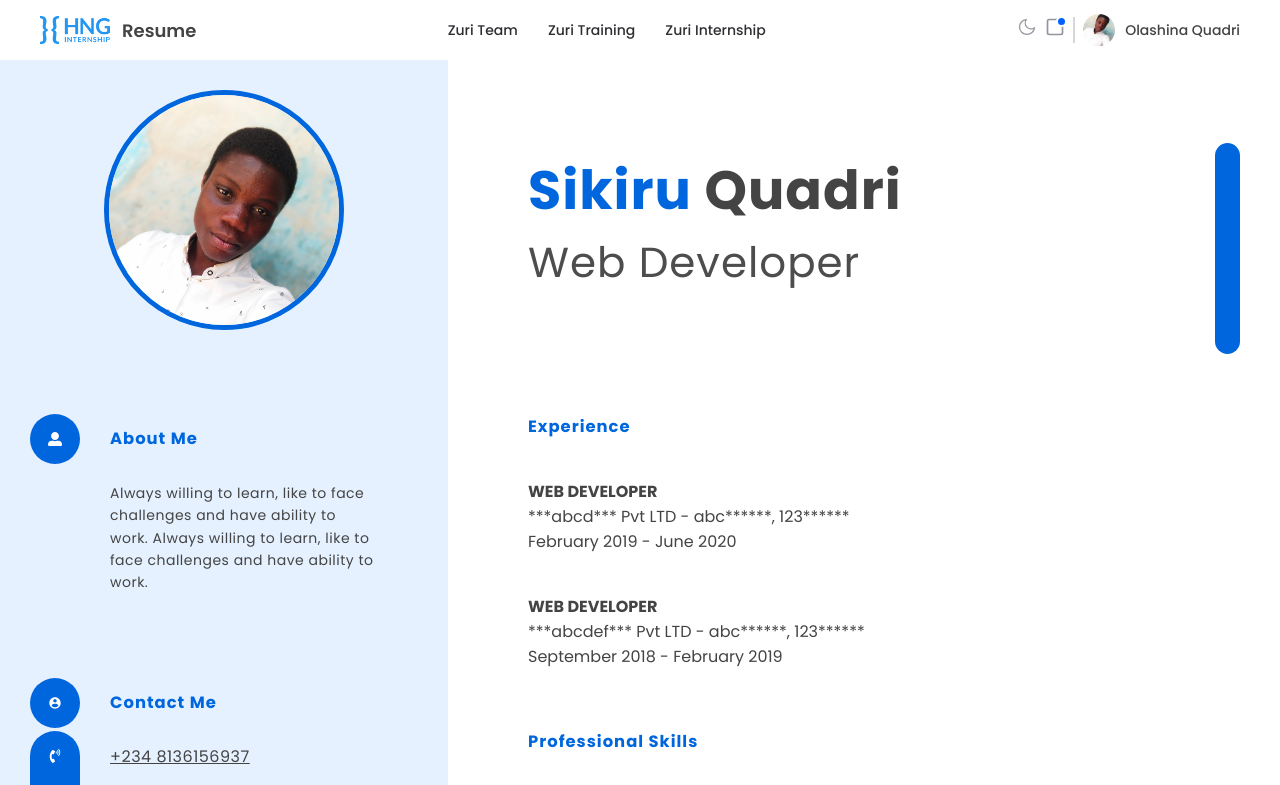
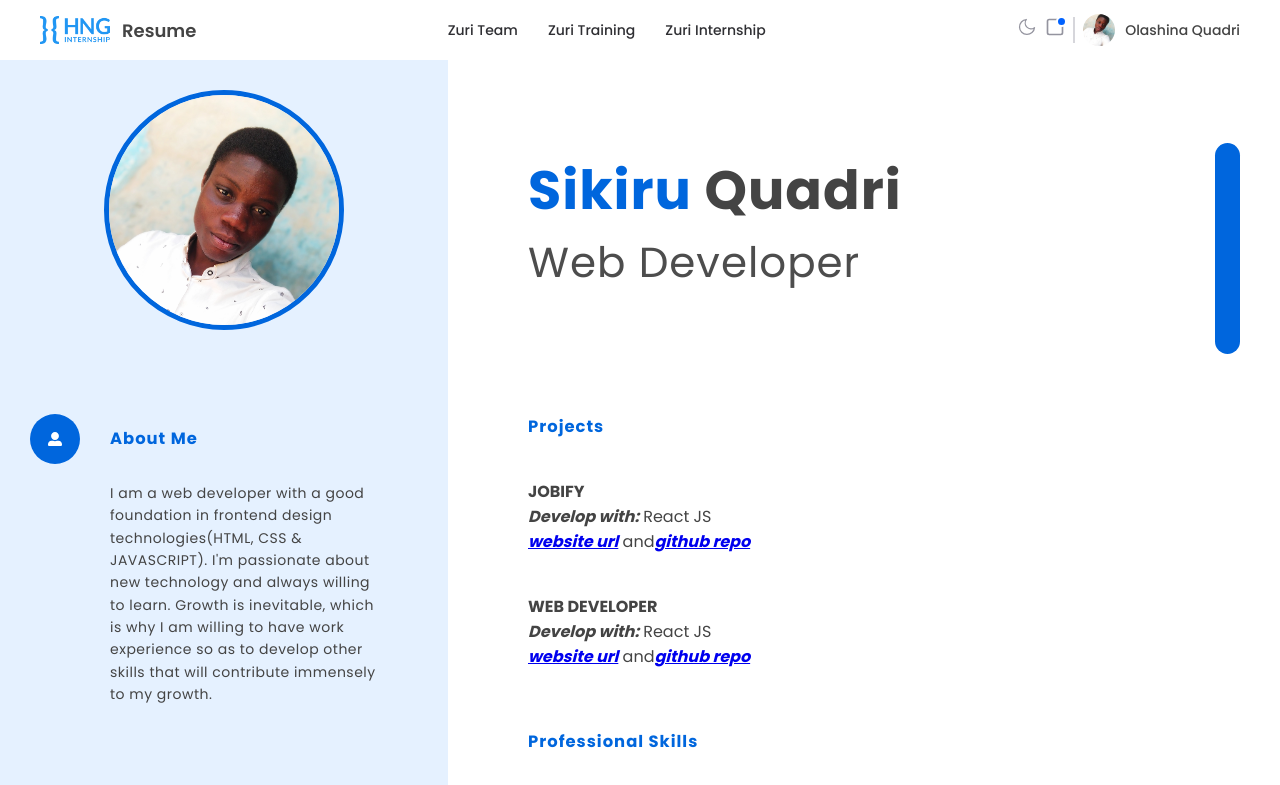
Before and after one commit to olashina201/resume, a React (Create React App) app: page / in a window 1280 px wide. Shown: the top 785 px of the page. Built offline with nearby package versions, Linux system fonts and the light colour scheme.

Commit message:
add about me text

```diff
--- a/src/container/AboutMe.js
+++ b/src/container/AboutMe.js
@@ -14,9 +14,11 @@ const AboutMe = () => {
       </div>
       <div class="contentArea">
         <p>
-          Always willing to learn, like to face challenges and have ability to
-          work. Always willing to learn, like to face challenges and have
-          ability to work.
+          I am a web developer with a good foundation in frontend design
+          technologies(HTML, CSS & JAVASCRIPT). I'm passionate about new
+          technology and always willing to learn. Growth is inevitable, which is
+          why I am willing to have work experience so as to develop other skills
+          that will contribute immensely to my growth.
         </p>
       </div>
     </div>
--- a/src/container/Experience.js
+++ b/src/container/Experience.js
@@ -3,18 +3,20 @@ import React from "react";
 const Experience = () => {
   return (
     <div class="areaBox experience">
-      <h3>Experience</h3>
+      <h3>Projects</h3>
 
       <div class="list">
-        <strong>Web Developer</strong>
-        <p>***abcd*** Pvt LTD - abc******, 123******</p>
-        <p>February 2019 - June 2020</p>
+        <strong>Jobify</strong>
+        <p><i><b>Develop with:</b></i> React JS</p>
+        <a href="https://verifyjob.netlify.app/" target="blank"><i><b>website url</b></i></a> and
+        <a href="https://github.com/olashina201/Jobify" target="blank"><i><b>github repo</b></i></a>
       </div>
 
       <div class="list">
         <strong>Web Developer</strong>
-        <p>***abcdef*** Pvt LTD - abc******, 123******</p>
-        <p>September 2018 - February 2019</p>
+        <p><i><b>Develop with:</b></i> React JS</p>
+        <a href="https://react-manage.netlify.app/" target="blank"><i><b>website url</b></i></a> and
+        <a href="https://github.com/olashina201/manage-landing-page" target="blank"><i><b>github repo</b></i></a>
       </div>
     </div>
   );
--- a/src/container/Main.js
+++ b/src/container/Main.js
@@ -23,7 +23,6 @@ const Main = () => {
 
       <div class="areaBox portfolio">
         <h3>Contact</h3>
-
         <Contact />
       </div>
     </div>
--- a/src/container/Social.js
+++ b/src/container/Social.js
@@ -11,8 +11,8 @@ const Social = () => {
         <ul>
             <li><a href="https://github.com/olashina201" target="blank"><AiOutlineGithub style={{width: "200px"}} /></a></li>
             <li><a href="https://www.instagram.com/imsanketbodke/" target="blank"><FaInstagram /></a></li>
-            <li><a href="https://www.linkedin.com/in/sanket-bodake-995b5b205/" target="blank"><FaLinkedinIn /></a></li>
-            <li><a href="https://codepen.io/sanketbodke"><FaTwitter /></a></li>
+            <li><a href="https://www.linkedin.com/in/quadri-sikiru-9634a5191/" target="blank"><FaLinkedinIn /></a></li>
+            <li><a href="https://codepen.io/sanketbodke" target="blank"><FaTwitter /></a></li>
         </ul>
     </div>
     )
```
